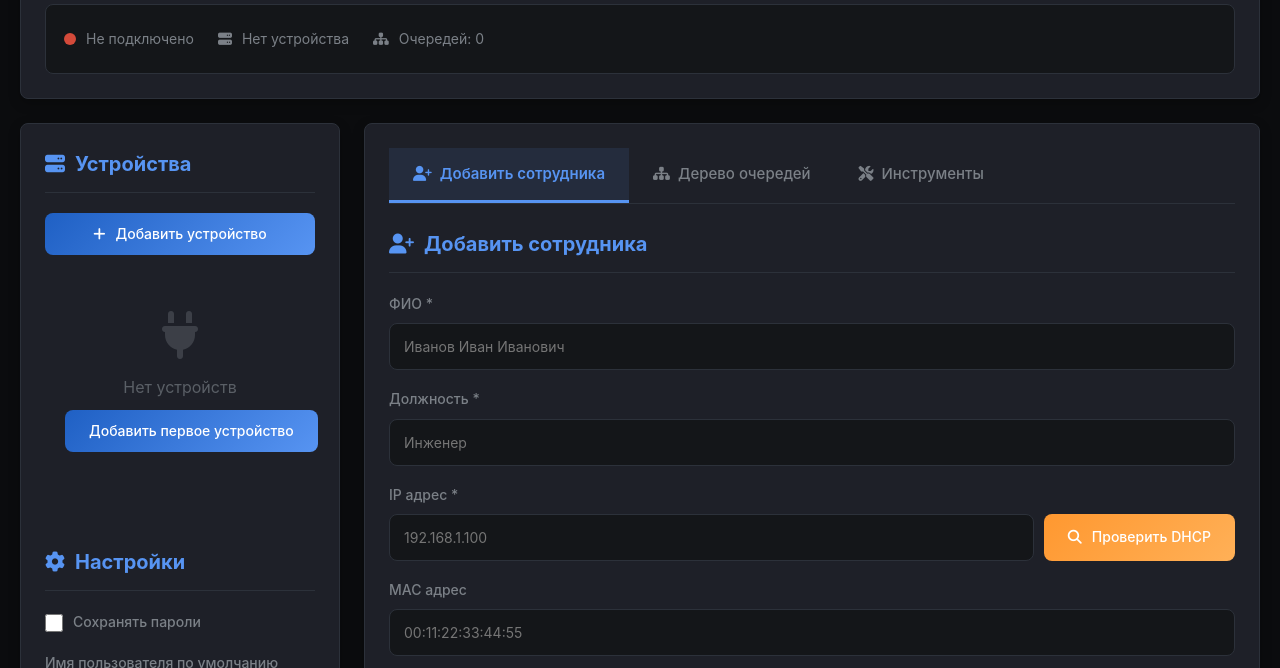
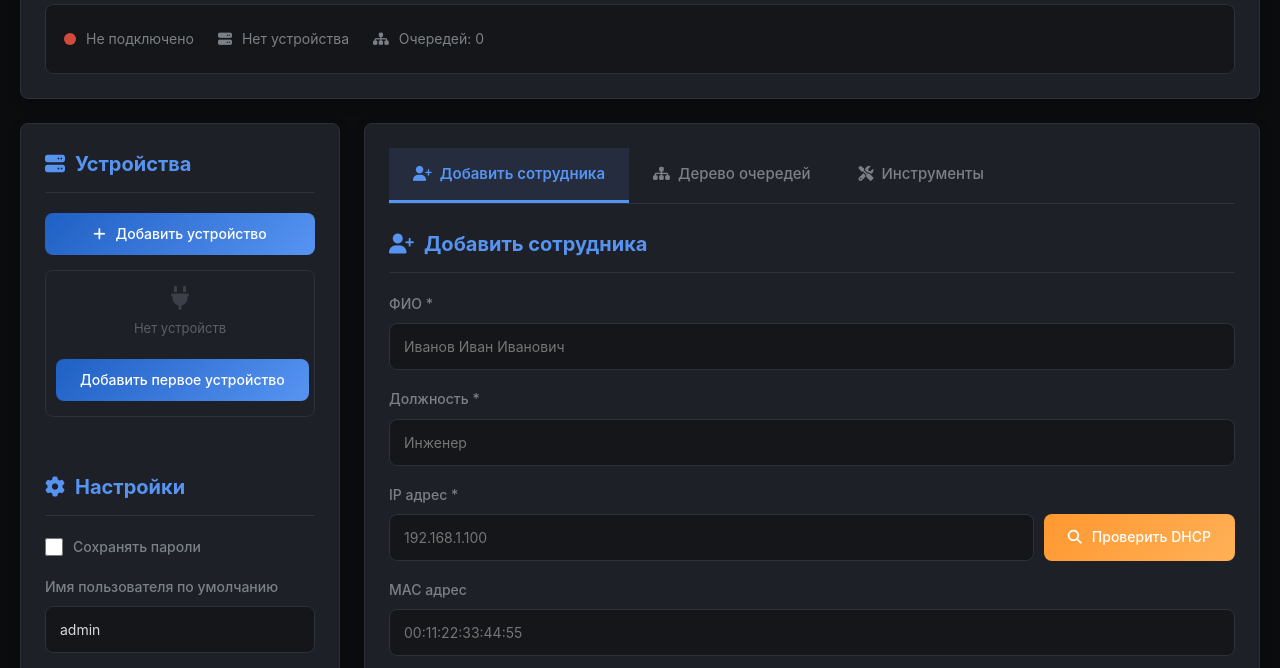
Before and after one commit to Yuriey1/mikrotik_manager, a plain HTML site: page index.html in a window 1280 px wide. Shown: the part 106-774 px from the top of the page. Drawn offline with Linux system fonts and the light colour scheme; no server answers.

Commit message:
Сделал скролбар для списка устройств

```diff
--- a/index.html
+++ b/index.html
@@ -39,11 +39,13 @@
         <div class="main-layout">
             <!-- БОКОВАЯ ПАНЕЛЬ -->
             <div class="sidebar">
+
 <div class="section">
     <h2><i class="fas fa-server"></i> Устройства</h2>
     <button class="btn btn-primary w-full" onclick="showAddDeviceForm()">
         <i class="fas fa-plus"></i> Добавить устройство
     </button>
+    <div class="device-list-container"> <!-- НОВЫЙ КОНТЕЙНЕР -->
         <ul class="device-list" id="device-list">
             <!-- Устройства будут здесь -->
             <li class="empty-state">
@@ -54,6 +56,7 @@
                 </button>
             </li>
         </ul>
+    </div>
 </div>
 
                 <div class="section">
--- a/static/css/style.css
+++ b/static/css/style.css
@@ -315,6 +315,7 @@ textarea {
 }
 
 .device-info {
+    margin: 0 8px;
     flex: 1;
     min-width: 0;
 }
@@ -322,16 +323,19 @@ textarea {
 .device-name {
     font-weight: 600;
     color: var(--text-primary);
-    font-size: 15px;
-    margin-bottom: 4px;
+    font-size: 13px;
+    line-height: 1.2;
+    margin-bottom: 2px;
     white-space: nowrap;
     overflow: hidden;
     text-overflow: ellipsis;
 }
 
 .device-ip {
-    font-size: 13px;
+    font-size: 11px;
     color: var(--text-muted);
+    color: #666;
+    line-height: 1.2;
 }
 
 .connect-btn {
@@ -872,3 +876,121 @@ textarea {
     align-items: center;
     height: 32px;
 }
+
+/* Стили для контейнера списка устройств */
+.device-list-container {
+    max-height: 300px; /* Ограничиваем высоту */
+    overflow-y: auto;  /* Вертикальная прокрутка */
+    margin-top: 15px;
+    border: 1px solid var(--border-color);
+    border-radius: var(--border-radius);
+    background-color: var(--bg-light);
+    width: 100%;
+    box-sizing: border-box;
+    /* Критически важные свойства */
+    scrollbar-color: #888 #f0f0f0 !important; /* Цвет для Firefox */
+    scrollbar-width: thin !important; /* Толщина для Firefox */
+    /* Для WebKit браузеров */
+    -webkit-overflow-scrolling: touch;
+}
+
+/* Улучшаем стили списка устройств */
+.device-list {
+    list-style: none;
+    padding: 0;
+    margin: 0;
+}
+
+.device-list li {
+    padding: 8px 10px; /* Было 12px 15px - уменьшаем */
+    min-height: 40px; /* Было 50px - уменьшаем */
+    font-size: 13px; /* Немного уменьшаем текст */
+    border-bottom: 1px solid var(--border-color);
+    transition: var(--transition);
+}
+
+/* Уменьшаем иконки в списке */
+.device-list li i {
+    font-size: 14px; /* Было 16px */
+    width: 20px; /* Фиксируем ширину */
+}
+
+/* Уменьшаем кнопки в списке */
+.device-list li .btn-sm {
+    padding: 4px 8px !important;
+    font-size: 12px !important;
+    min-width: 30px;
+}
+
+.device-list li:last-child {
+    border-bottom: none;
+}
+
+.device-list li:hover {
+    background-color: rgba(var(--primary-rgb), 0.05);
+}
+
+/* Полоса прокрутки */
+.device-list-container::-webkit-scrollbar {
+    width: 8px;
+}
+
+.device-list-container::-webkit-scrollbar-track {
+
+    background-color: #f0f0f0 !important;
+    border-radius: 7px !important;
+    margin: 2px 0 !important;
+
+    background: var(--bg-light);
+    /*border-radius: 4px;*/
+}
+
+.device-list-container::-webkit-scrollbar-thumb {
+
+    background-color: #0077cc !important;
+    border-radius: 7px !important;
+    border: 3px solid #f0f0f0 !important;
+    background-clip: content-box !important; /* Важно! */
+    min-height: 40px !important;
+
+    background: var(--primary);
+    /*border-radius: 4px;*/
+}
+
+.device-list-container::-webkit-scrollbar-thumb:hover {
+    /*background: var(--primary-dark);*/
+    background-color: #005599 !important;
+}
+
+.device-list-container::-webkit-scrollbar-button {
+    height: 5px !important;
+    background-color: #ccc !important;
+    display: block !important; /* Показываем кнопки вверх/вниз */
+}
+
+/* Для пустого состояния */
+.device-list .empty-state {
+    text-align: center;
+    padding: 15px 10px;
+    border-bottom: none;
+}
+
+.device-list .empty-state i {
+    font-size: 24px; /* Было 32px */
+    margin-bottom: 8px;
+}
+
+.device-list .empty-state p {
+    font-size: 13px;
+    margin-bottom: 10px;
+}
+
+/* Улучшаем отображение устройств при подключении/отключении */
+.device-list li.connected {
+    border-left: 4px solid var(--success);
+    background-color: rgba(var(--success-rgb), 0.05);
+}
+
+.device-list li.disconnected {
+    border-left: 4px solid var(--border-color);
+}
```
Also changed, not shown: devices.json (+24 -0 lines). Lines whose indentation alone changed are shown as unchanged.
